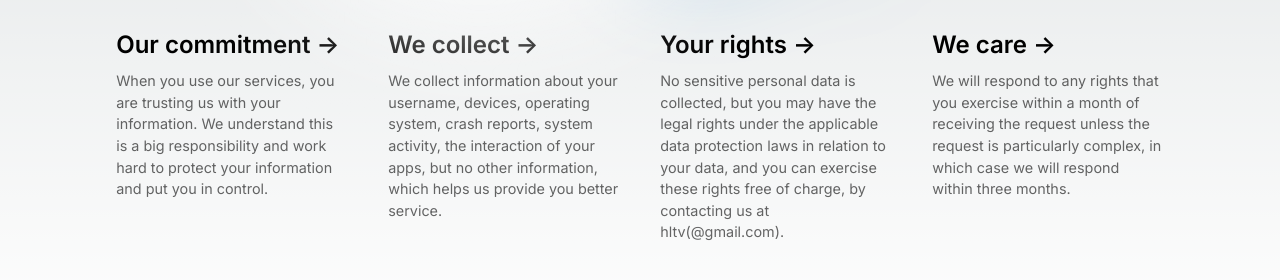
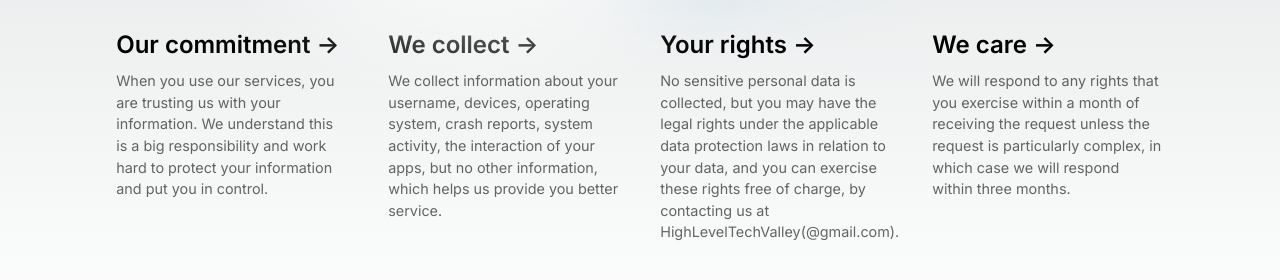
Before and after one commit to tung-nt-niteco/hltv, a Next.js app: page / in a window 1280 px wide. Shown: the part 444-724 px from the top of the page. Built offline with nearby package versions, Linux system fonts and the light colour scheme.

Commit message:
Update page content

```diff
--- a/app/page.js
+++ b/app/page.js
@@ -63,7 +63,7 @@ export default function Home() {
           <h2>
             Your rights <span>-&gt;</span>
           </h2>
-          <p>No sensitive personal data is collected, but you may have the legal rights under the applicable data protection laws in relation to your data, and you can exercise these rights free of charge, by contacting us at hltv(@gmail.com).</p>
+          <p>No sensitive personal data is collected, but you may have the legal rights under the applicable data protection laws in relation to your data, and you can exercise these rights free of charge, by contacting us at HighLevelTechValley(@gmail.com).</p>
         </a>
 
         <a
```
